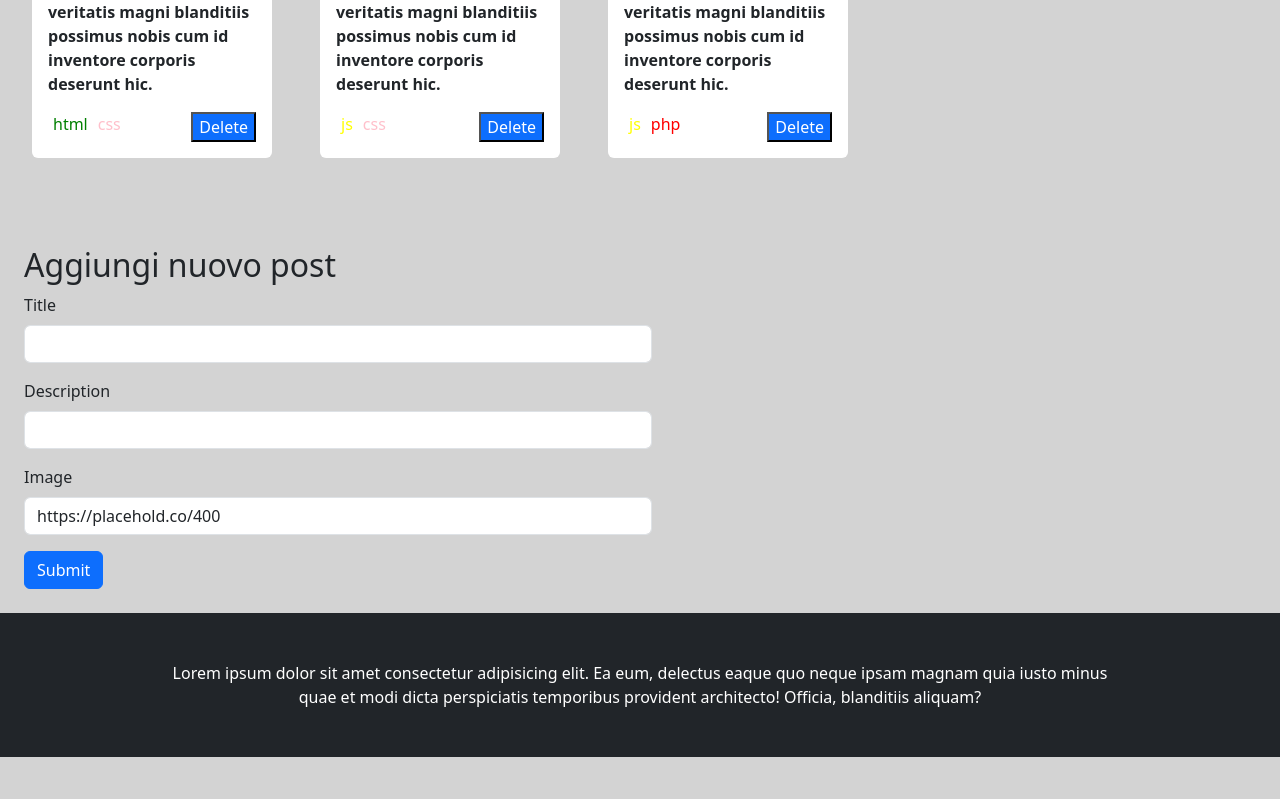
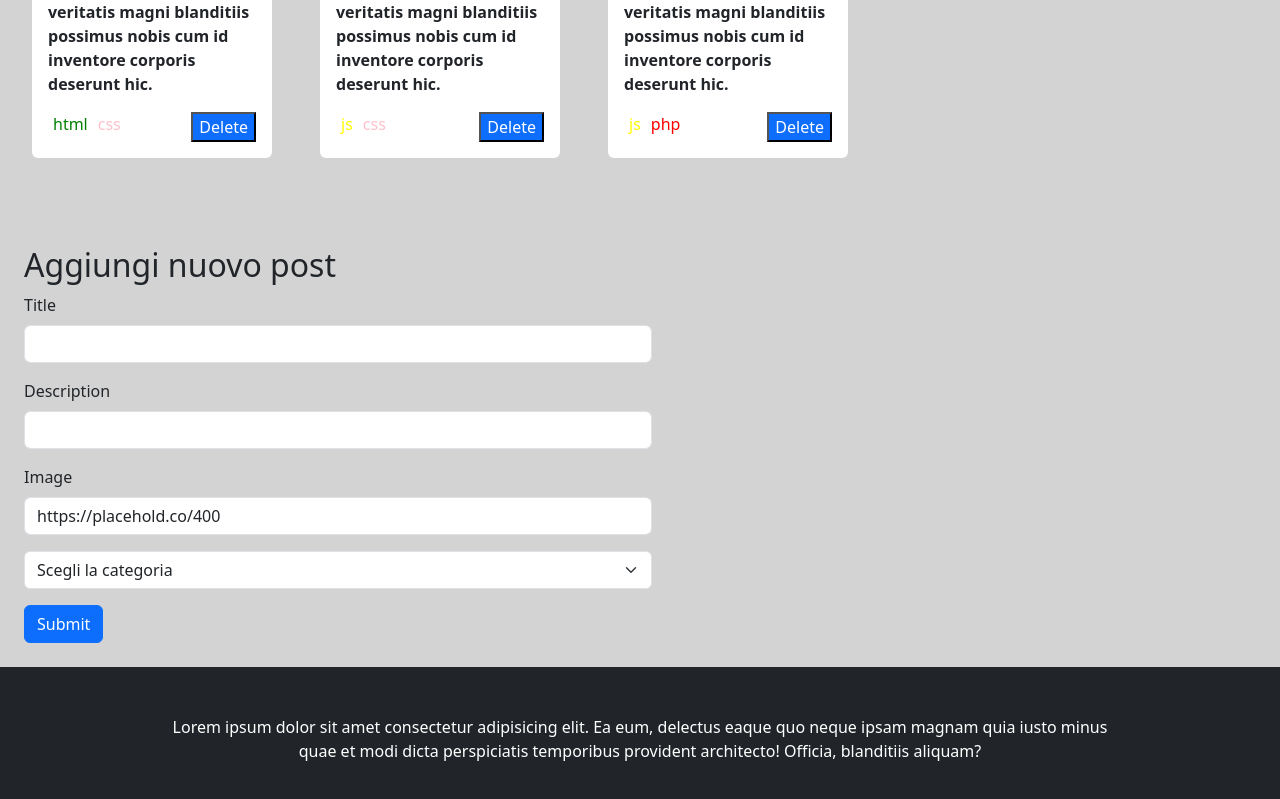
Before and after one commit to DavidIncarbone/react-form-multifield, a React (Vite) app: page / in a window 1280 px wide. Shown: the part 573-1372 px from the top of the page. Before the commit the page ends 1330 px from the top, so only its background shows below. Built offline with nearby package versions, Linux system fonts and the light colour scheme.

Commit message:
add select form

```diff
--- a/src/components/Main.jsx
+++ b/src/components/Main.jsx
@@ -15,17 +15,14 @@ function Main() {
         setMyPosts(
             myPosts.filter((post) => post.id !== id)
         )
-
-
     }
-
-
     // ADD POST
 
     const initialNewPost = {
         title: "",
         description: "",
-        image: ""
+        image: "",
+        category: ""
 
     };
     const [newPost, setNewPost] = useState(initialNewPost);
@@ -36,8 +33,6 @@ function Main() {
         setPostList(
             postList.filter((post) => post.title !== title)
         )
-
-
     }
 
     function handleInput(event) {
@@ -88,10 +83,7 @@ function Main() {
                                     <h5 className="card-title">{post.title}</h5>
                                     <p className="card-text">{post.description}</p>
                                     <button onClick={() => deleteNewItem(post.title)}
-
                                         className="btn btn-primary">Delete</button>
-
-
                                 </div>
                             </div>
                         </li>
@@ -144,6 +136,13 @@ function Main() {
                         />
                     </div>
 
+                    <select className="form-select mb-3" aria-label="Category choice">
+                        <option selected>Scegli la categoria</option>
+                        <option value="1">Viaggi</option>
+                        <option value="2">Cinema</option>
+                        <option value="3">Lavoro</option>
+                    </select>
+
                     <button type="submit" className="btn btn-primary">
                         Submit
                     </button>
```
